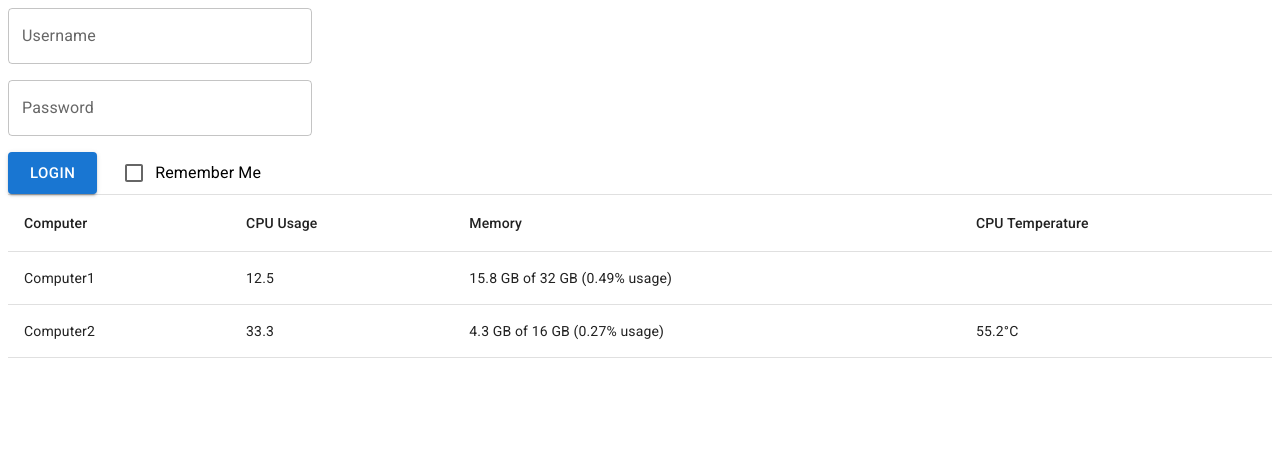
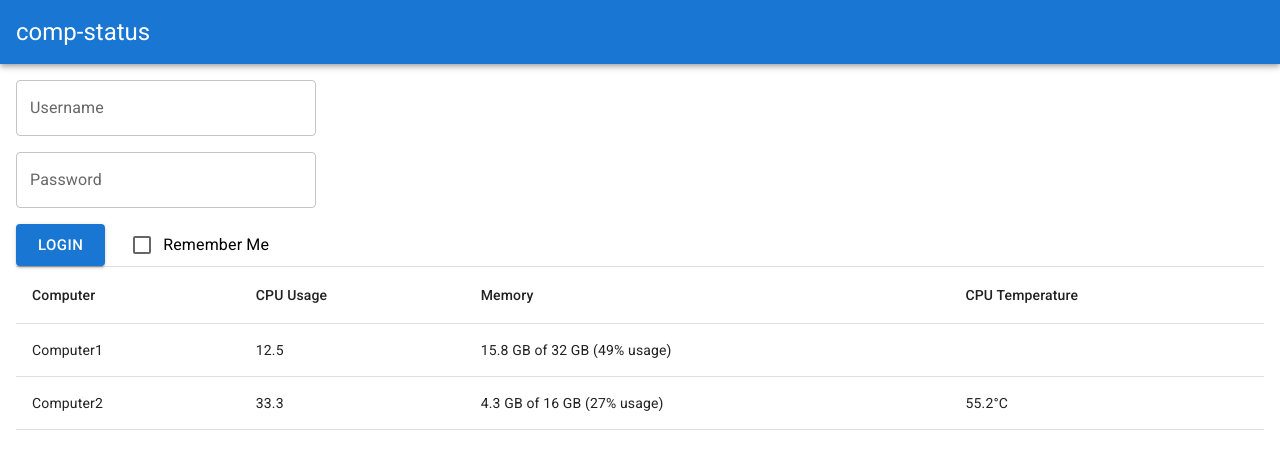
Before and after one commit to hammy275/comp-status, a React (Vite) app in the folder client/react-ui/: page / in a window 1280 px wide. Shown: the top 450 px of the page. Built offline with nearby package versions, Linux system fonts and the light colour scheme.

Commit message:
AppBar in place

```diff
--- a/client/react-ui/index.html
+++ b/client/react-ui/index.html
@@ -6,7 +6,7 @@
     <meta name="viewport" content="width=device-width, initial-scale=1.0" />
     <title>comp-status</title>
   </head>
-  <body>
+  <body marginwidth="0px" marginheight="0px">
     <div id="root"></div>
     <script type="module" src="/src/main.tsx"></script>
   </body>
--- a/client/react-ui/src/App.tsx
+++ b/client/react-ui/src/App.tsx
@@ -1,6 +1,6 @@
 import Login from "./page/Login.tsx"
 import {useState} from "react";
-import {Divider} from "@mui/material";
+import {AppBar, Box, Container, Divider, Toolbar, Typography} from "@mui/material";
 import ComputerStatus from "./page/ComputerStatus.tsx";
 
 function App() {
@@ -35,9 +35,18 @@ function App() {
 
     return (
         <>
-            <Login setAuthState={setAuthState} username={authState.username} password={authState.password} doLogin={doLogin}/>
-            <Divider/>
-            <ComputerStatus data={fakeComputerData()}/>
+            <AppBar position="static">
+                <Box sx={{marginLeft: "1rem"}}>
+                    <Toolbar disableGutters>
+                        <Typography variant="h5">comp-status</Typography>
+                    </Toolbar>
+                </Box>
+            </AppBar>
+            <Box sx={{margin: "1rem"}}>
+                <Login setAuthState={setAuthState} username={authState.username} password={authState.password} doLogin={doLogin}/>
+                <Divider/>
+                <ComputerStatus data={fakeComputerData()}/>
+            </Box>
         </>
     )
 }
--- a/client/react-ui/src/page/ComputerStatus.tsx
+++ b/client/react-ui/src/page/ComputerStatus.tsx
@@ -7,7 +7,7 @@ interface ComputerStatusProps {
 function ComputerStatus({data}: ComputerStatusProps) {
     const rows = [];
     for (const [name, computer_data] of Object.entries(data)) {
-        const memory_usage = Math.round(computer_data.used_memory / computer_data.current_memory * 100) / 100;
+        const memory_usage = Math.round(computer_data.used_memory / computer_data.current_memory * 100);
         const cpu_temp = "cpu_pack_temp" in computer_data ? <TableCell>{`${computer_data.cpu_pack_temp}°C`}</TableCell> : <TableCell/>
         rows.push(
             <TableRow key={name}>
```
